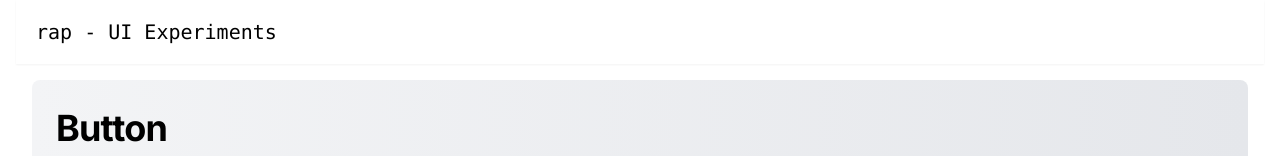
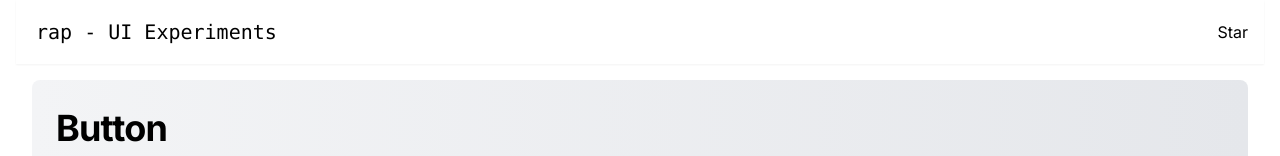
Before and after one commit to ryanadhi/rap-ui-experiments, a Next.js app: page / in a window 1280 px wide. Shown: the top 156 px of the page. Built offline with nearby package versions, Linux system fonts and the light colour scheme.

Commit message:
feat: add github button

```diff
--- a/app/components/web-components/NavBar.tsx
+++ b/app/components/web-components/NavBar.tsx
@@ -11,6 +11,19 @@ const Navbar = () => {
           <span className="">rap - UI Experiments</span>
         </Link>
       </div>
+      <div>
+        <Link
+          className="github-button"
+          href="https://github.com/ryanadhi/rap-ui-experiments"
+          data-color-scheme="no-preference: light; light: light; dark: dark;"
+          data-icon="octicon-star"
+          data-size="large"
+          data-show-count="true"
+          aria-label="Star ryanadhi/rap-ui-experiments on GitHub"
+        >
+          Star
+        </Link>
+      </div>
     </nav>
   );
 };
--- a/app/layout.tsx
+++ b/app/layout.tsx
@@ -3,6 +3,7 @@ import { Inter } from "next/font/google";
 import "./globals.css";
 import 'prismjs/themes/prism.css';
 import Navbar from "./components/web-components/NavBar";
+import Script from "next/script";
 
 const inter = Inter({ subsets: ["latin"] });
 
@@ -19,6 +20,7 @@ export default function RootLayout({
 }>) {
   return (
     <html lang="en">
+      <Script async defer src="https://buttons.github.io/buttons.js" />
       <body className={inter.className}>
         <div>
           <Navbar />
```
